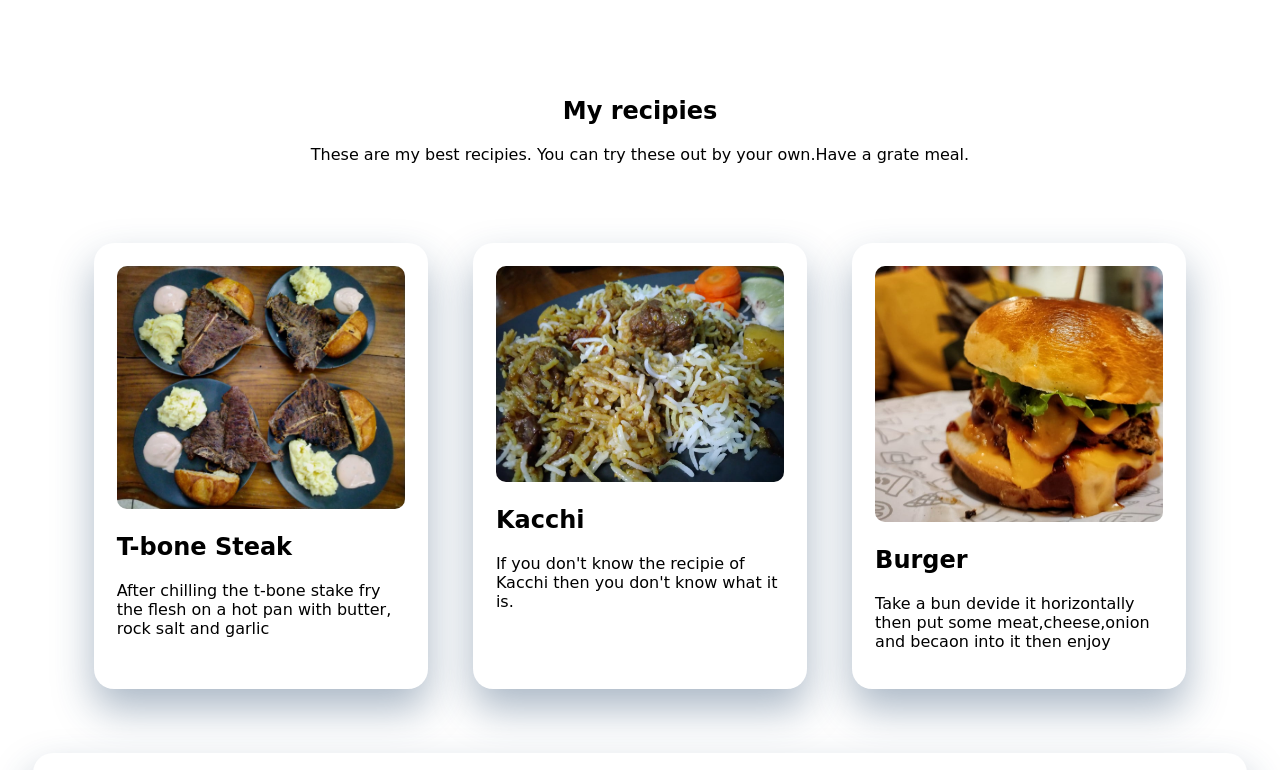
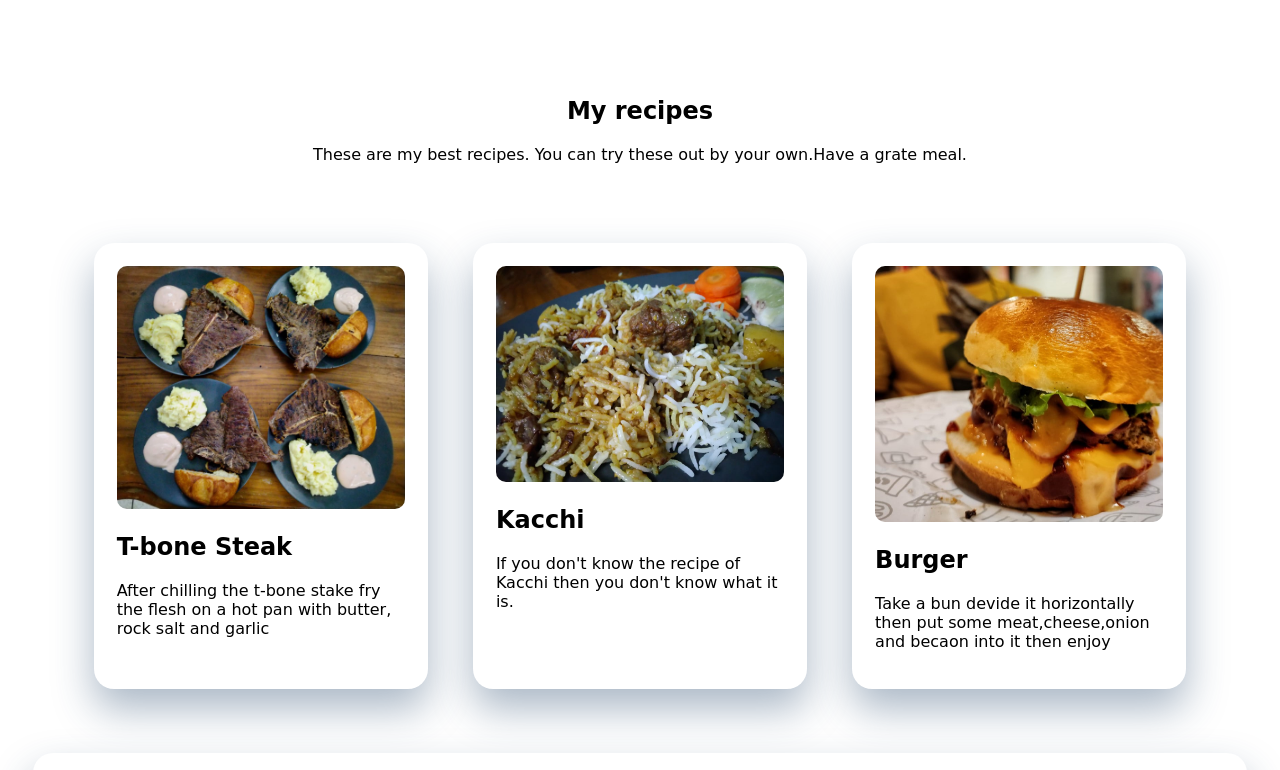
Before and after one commit to NobiSamid/t3food-net, a plain HTML site: page index.html in a window 1280 px wide. Shown: the part 856-1626 px from the top of the page. Drawn offline with Linux system fonts and the light colour scheme; a web font is replaced by a local one.

Commit message:
recipe spelling fixed

```diff
--- a/index.html
+++ b/index.html
@@ -59,8 +59,8 @@
 
     <section class="third">
         <div class="recipies-title">
-            <h1>My recipies</h1>
-            <p>These are my best recipies. You can try these out by your own.Have a grate meal.</p>
+            <h1>My recipes</h1>
+            <p>These are my best recipes. You can try these out by your own.Have a grate meal.</p>
         </div>
         <div class="recipies">
             <div class="recipie-card">
@@ -78,7 +78,7 @@
                 </div>
                 <div class="recipie-detail">
                     <h1>Kacchi</h1>
-                    <p>If you don't know the recipie of Kacchi then you don't know what it is.</p>
+                    <p>If you don't know the recipe of Kacchi then you don't know what it is.</p>
                 </div>
             </div>
             <div class="recipie-card">
```
